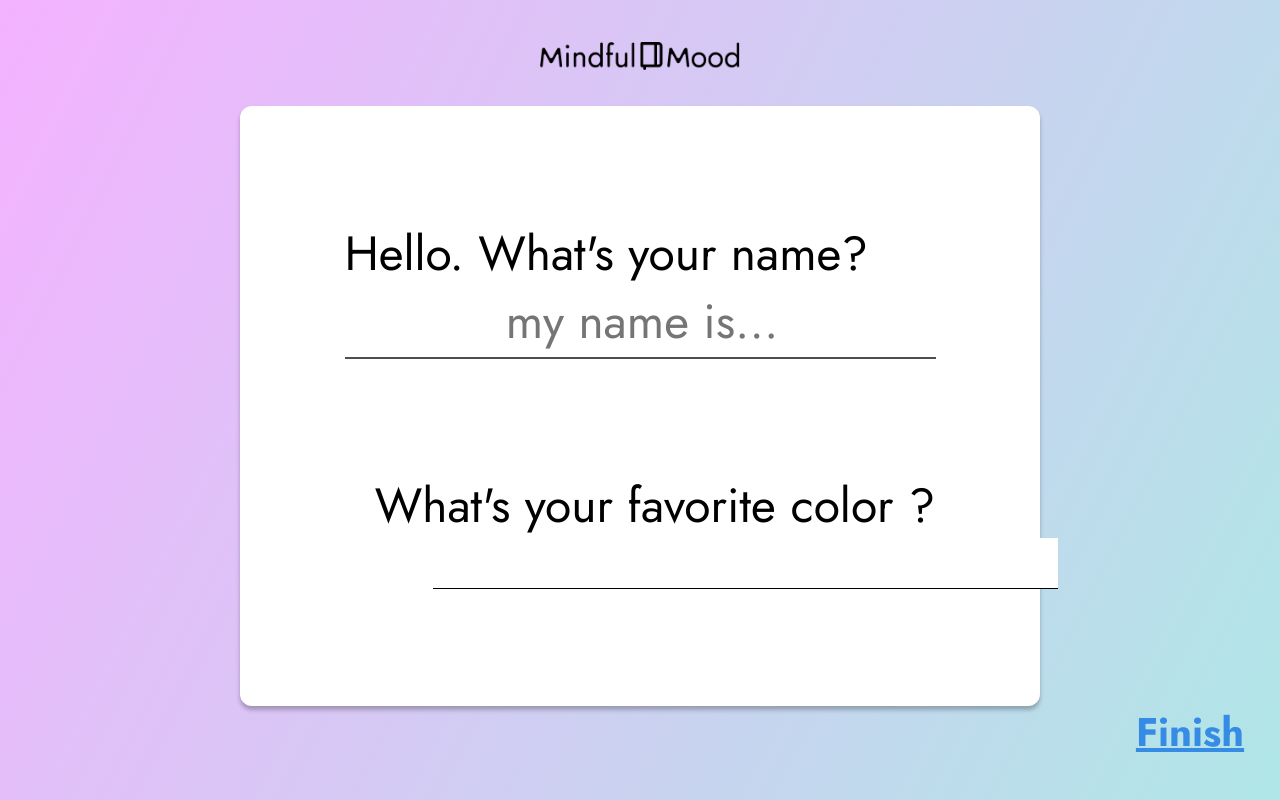
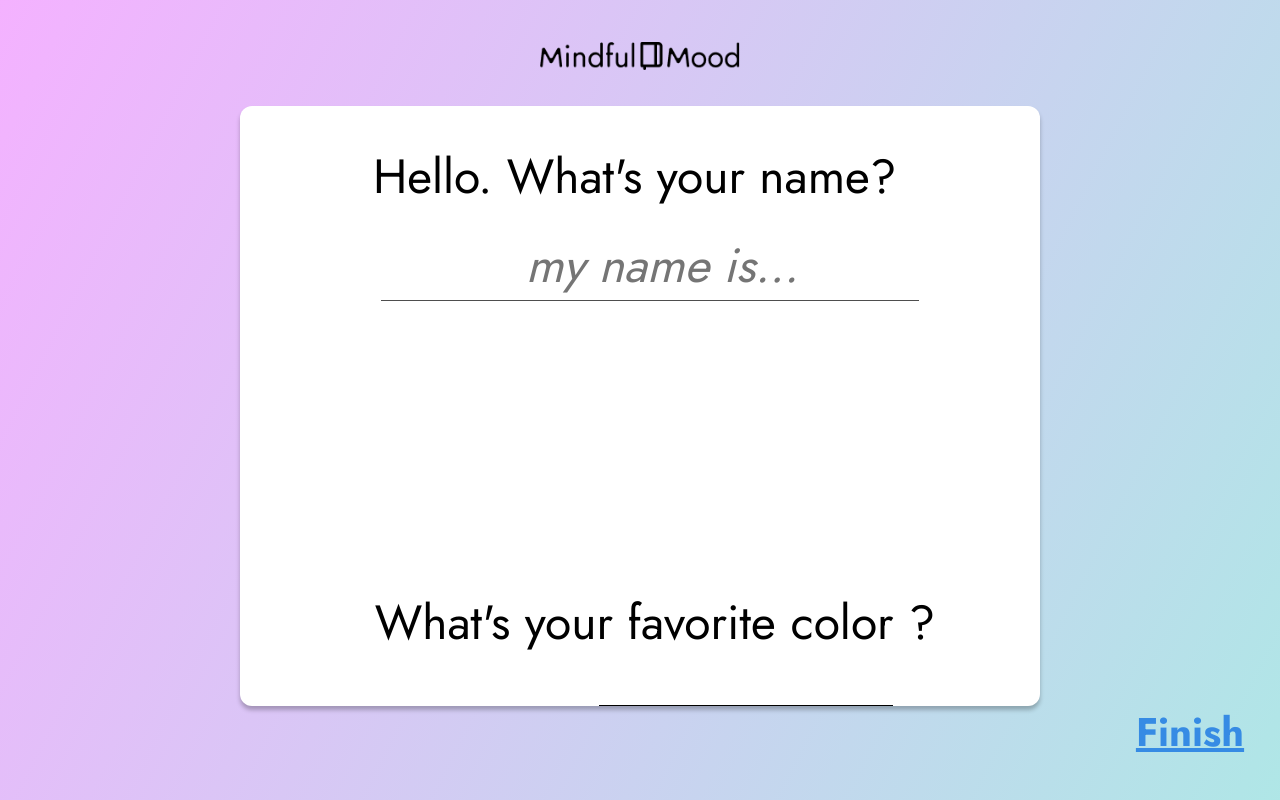
Before and after one commit to isverzh85/mindful-mood, a React (Create React App) app: page / in a window 1280 px wide. Built offline with nearby package versions, Linux system fonts and the light colour scheme.

Commit message:
css updates to home page

```diff
--- a/src/Pages/Home/Home.js
+++ b/src/Pages/Home/Home.js
@@ -80,9 +80,10 @@ return (
       </div>
       <div className={styles.nameAndColorContainer}>
         <div className={styles.container}>
-          <div className={styles.helloContainer}>
-            <div className={styles.nameInputContainer}>
+        <div className={styles.nameAndColorWrapper}>
+          <div className={styles.nameContainer}>
             <label className={styles.nameInputLabel}>Hello. What's your name?</label>
+          </div>
             <div className={styles.nameInputWrapper}>
               <input
                 id="nameInput"
@@ -93,8 +94,7 @@ return (
                 placeholder="my name is..."
               />
             </div>
-              <div className={styles.separateLine}></div>
-              </div>
+            <div className={styles.nameUnderline}></div>
         </div>
           <div className={styles.favoriteColorContainer}>
             <div className={styles.colorInputContainer}>
--- a/src/Pages/Home/styles.module.scss
+++ b/src/Pages/Home/styles.module.scss
@@ -18,7 +18,7 @@ body, html  {
   margin: auto;
   display: flex;
   flex-direction: column;
-  justify-content: space-evenly;
+  justify-content: flex-start;
   align-items: center;
   background: #FFFFFF;
   box-shadow: 0px 4px 4px rgba(0, 0, 0, 0.25);
@@ -31,15 +31,33 @@ body, html  {
   justify-content:space-between;
 }
 
+.nameContainer{
+  display: flex;
+  margin-left:30px;
+  margin-top:40px;
+  margin-bottom: 20px;
+}
+
 .nameInputLabel{
+  display: flex;
+  align-items: flex-end;
   font-family: 'Jost';
   font-style: normal;
   font-weight: 400;
   font-size: 3rem;
   line-height: 1.3;
   color: #000000;
-  align-self: flex-start;
-  margin-top: 0;
+  align-self: center;
+  margin-left:2px;
+}
+
+.nameInputLabel::after {
+  content: '';
+  flex-grow: 1;
+  height: 1px;
+  background-color: #4E4E4E;
+  transform: scaleX(1);
+  transform-origin: left center;
 }
 
 .nameInputContainer{
@@ -55,19 +73,25 @@ body, html  {
   line-height: 1.3;
 }
 
+.helloContainer{
+  margin-top:40px;
+}
+
 .nameInput{
   flex: 1;
   width: 100%;
   height: 100%;
   text-align: center;
   font-family: 'Jost';
+  font-style: italic;
   font-weight: 400;
   font-size: 3rem;
   line-height: 1.3;
-  color: #000000;
+  color: rgba(78, 78, 78, 0.2);
   border: none;
   background-color: transparent;
   margin-bottom: 0;
+  margin-left:20px;
 }
 
 .separateLine{
@@ -84,8 +108,9 @@ body, html  {
   width: 80%;
 }
 
-.colorText{
+.colorText {
   flex: 1;
+  width:290px;
   height: 3rem;
   font-size: 3rem;
   line-height: 1.3;
@@ -148,12 +173,12 @@ body, html  {
   border-bottom: 1px solid black;
 }
 
-.colorBox{
+.colorBox {
   width: 52px;
   height: 52px;
-  margin-right: 75px;
+  margin-right: 10px;
   background-color: var(--underline-color);
-  margin-top:10px;
+  margin-top: 10px;
 }
 
 .sketchContainer{
@@ -173,3 +198,17 @@ body, html  {
   margin-left: 690px;
   border-bottom:1px solid black;
 }
+
+.nameAndColorWrapper{
+  flex: 1;
+  display: flex;
+  flex-direction: column;
+  justify-content: flex-start;
+}
+
+.nameUnderline {
+  width: 90%;
+  height: 1px;
+  background-color: #4E4E4E;
+  margin-left: 40px;
+}
--- a/src/Pages/Landing/styles.module.scss
+++ b/src/Pages/Landing/styles.module.scss
@@ -1,6 +1,46 @@
 .landingPage {
   display: flex;
   width: 100%;
+}
+
+.step {
+  display: flex;
+  align-items: center;
+  margin-top: 50px;
+  margin-left: 5%;
+  font-weight: 400;
+  font-size: 4.4vh;
+  line-height: 6.4vh;
+}
+
+.greeting{
+   font-family: 'Jost';
+   font-style: normal;
+   font-weight: 700;
+   font-size: 1.78vw;
+   line-height: 5.47vh;
+   color: #383838;
+}
+
+.greetingTwo {
+  font-family: 'Jost';
+   font-style: normal;
+  margin-left: 30px;
+  font-weight: 400;
+  font-size: 34px;
+  line-height: 49px;
+  color: #383838;
+}
+
+.stepHeader{
+  display:grid;
+  margin-top: 60px;
+}
+
+
+
+.stepsContainer {
+  flex: 1;
 }
 
 .greetingContainer {
@@ -12,12 +52,9 @@
   line-height: 6.4vh;
 }
 
-.greetingTwo {
-  margin-left: 30px;
-  font-weight: 400;
-  font-size: 34px;
-  line-height: 49px;
-  color: #383838;
+
+.radioContainer{
+  display:grid;
 }
 
 .date{
@@ -38,14 +75,6 @@
   font-size: 34px;
   line-height: 49px;
   color: #383838;
-}
-
-.step {
-  margin-top: 50px;
-  margin-left: 5%;
-  font-weight: 400;
-  font-size: 4.4vh;
-  line-height: 6.4vh;
 }
 
 .tracking {
@@ -97,13 +126,14 @@
 
 .notesContainer {
   display: flex;
+  flex: 1;
+  margin-left: 20px;
   flex-direction: column;
   justify-content: center;
   align-items: center;
   width: 100%;
   max-width: 350px;
   height: 740px;
-  margin-left:285px;
   background: linear-gradient(180deg, var(--underline-color) 0%, var(--underline-color) 100%);
 }
 
```
Also changed, not shown: src/Pages/Landing/Landing.js (+122 -28 lines), src/components/FeelingDown/FeelingDown.js (+13 -10 lines). Lines whose indentation alone changed are shown as unchanged.
